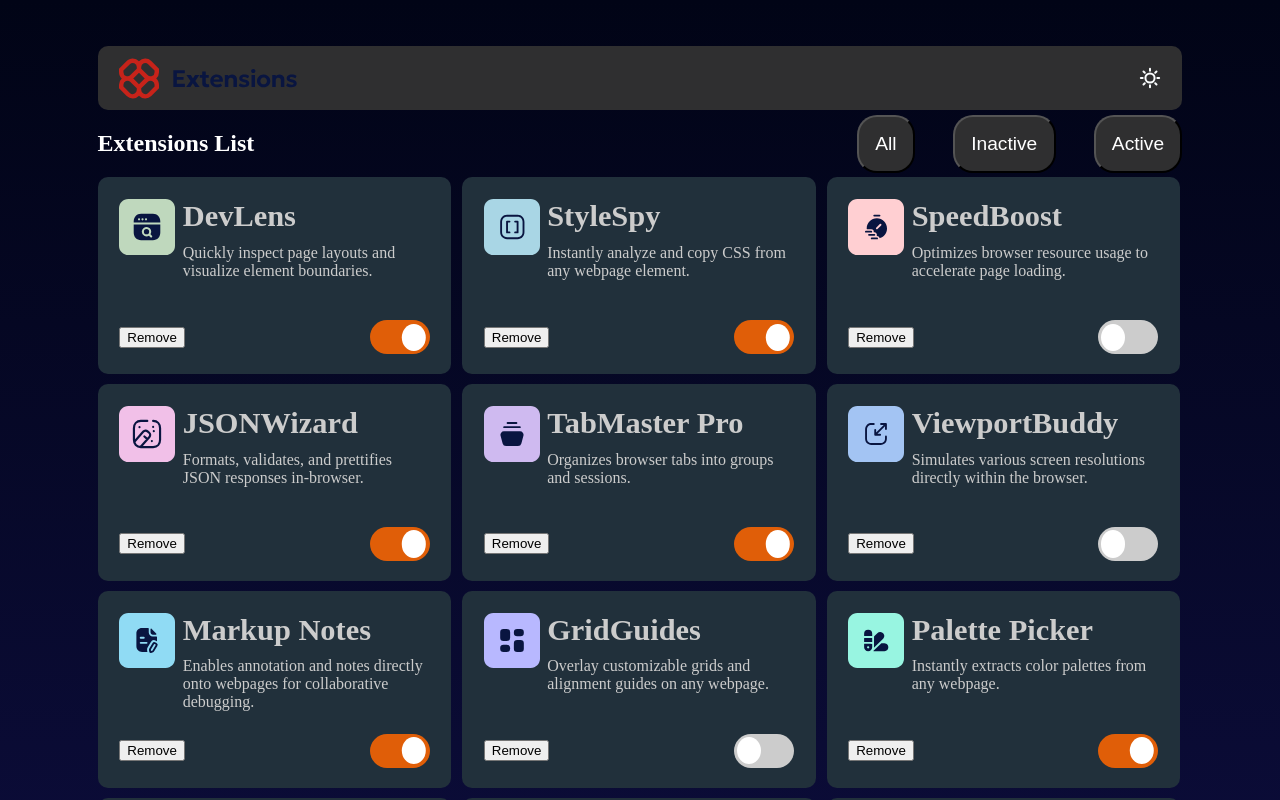
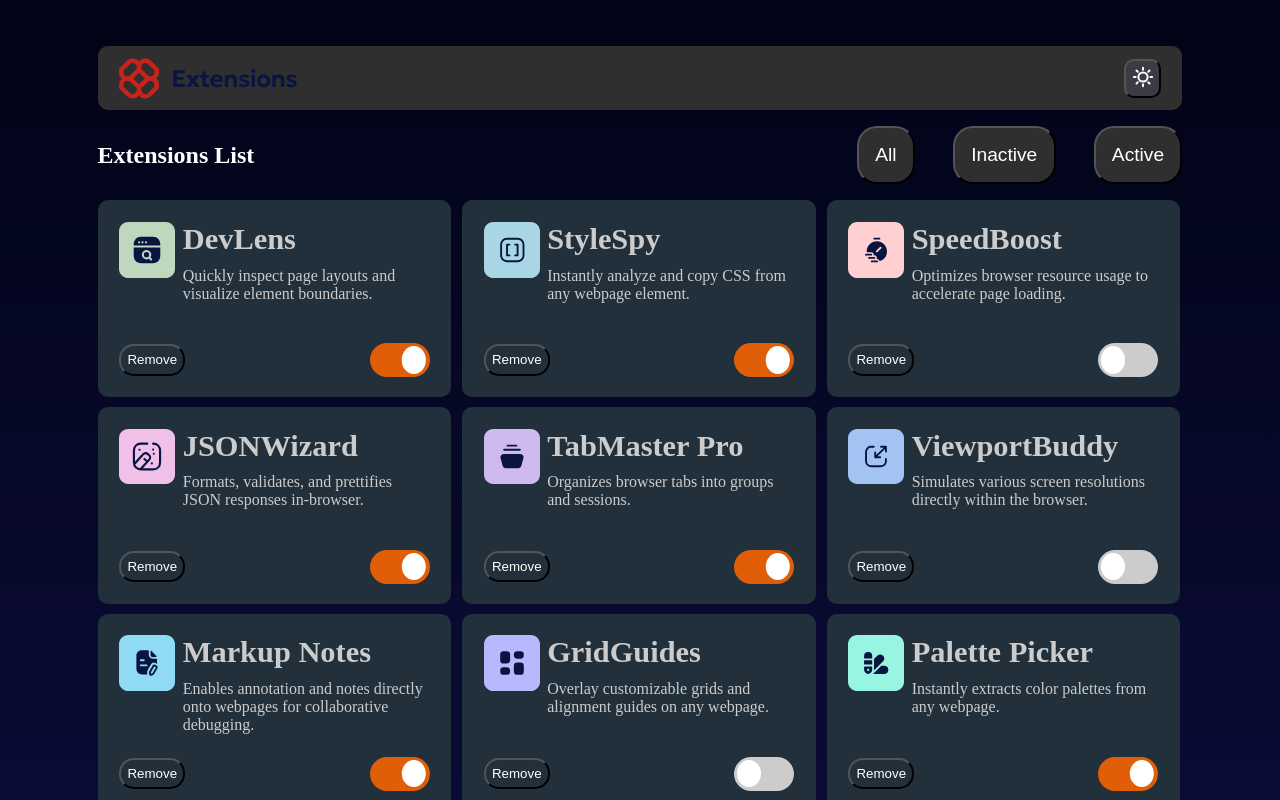
Before and after one commit to BYDINARES/Browser-extensions-manager-UI, a React (Vite) app in the folder browser-extensions-manager-ui/: page / in a window 1280 px wide. Shown: the top 800 px of the page. Built offline with nearby package versions, Linux system fonts and the light colour scheme.

Commit message:
adding the remove button

```diff
--- a/browser-extensions-manager-ui/src/App.jsx
+++ b/browser-extensions-manager-ui/src/App.jsx
@@ -7,8 +7,9 @@ import { useState } from "react";
 export default function App() {
   const [extensions, setExtensions] = useState(data);
   const [filter, setFilter] = useState("all");
+  const [background, setBackground] = useState("warm");
 
-  const [wasClicked, setWasClicked] = useState(/* All the filters */);
+  /* const [wasClicked, setWasClicked] = useState(all filters) */
 
   // Toggle active/inactive
   const toggleIsActive = (id) => {
@@ -19,6 +20,11 @@ export default function App() {
     );
   };
 
+  //Remove the extension from the list
+  const removeFromList = (id) => {
+    setExtensions((prev) => prev.filter((ext) => ext.name !== id));
+  };
+
   // Filter list
   const filteredExtensions = extensions.filter((ext) => {
     if (filter === "active") return ext.isActive;
@@ -26,11 +32,19 @@ export default function App() {
     return true; // "all"
   });
 
+  //The backgrounds
+  const styles = {
+    backgroundColor: "somrthing", //HERE YOU SET THE BACKGROUND AND THEN YOU TRY to add the logic
+    //Maybe with a usetate()
+  };
+
   return (
     <>
       <header>
         <img className="logo" src={logo} alt="The logo of the App" />
-        <img className="sun" src={sun} alt="The image of the Sun" />
+        <button className="sun-container">
+          <img className="sun" src={sun} alt="The image of the Sun" />
+        </button>
       </header>
 
       <section className="filter">
@@ -52,6 +66,7 @@ export default function App() {
             description={item.description}
             isActive={item.isActive}
             handleClick={toggleIsActive}
+            removeFromList={removeFromList}
           />
         ))}
       </main>
--- a/browser-extensions-manager-ui/src/components/Extensions.jsx
+++ b/browser-extensions-manager-ui/src/components/Extensions.jsx
@@ -7,7 +7,7 @@ export default function Extensions(props) {
         <p>{props.description}</p>
       </div>
       <div className="bottom">
-        <button>Remove</button>
+        <button onClick={() => props.removeFromList(props.name)}>Remove</button>
 
         <label className="switch">
           <input
--- a/browser-extensions-manager-ui/src/main.css
+++ b/browser-extensions-manager-ui/src/main.css
@@ -22,6 +22,17 @@ header {
   padding-right: 2%;
   height: 5vw;
 }
+header .logo {
+  color: #ccc;
+}
+header .sun-container {
+  padding: 0.5%;
+  border-radius: 10px;
+  background-color: #3b3b43;
+}
+header .sun-container:active, header .sun-container:hover {
+  background-color: #656565;
+}
 
 main {
   display: flex;
@@ -38,12 +49,15 @@ main {
   flex-direction: row;
   justify-content: space-between;
   align-items: center;
+  height: 7vw;
 }
 .filter div {
   display: flex;
   gap: 5%;
   width: 30%;
+  height: 100%;
   justify-content: space-between;
+  height: auto;
 }
 .filter div button {
   background-color: #2f2f30;
@@ -51,10 +65,15 @@ main {
   border-radius: 20px;
   padding: 5%;
   font-size: 1.2rem;
+  height: 1%;
 }
-.filter div button.active {
+.filter div button:focus {
   background-color: red;
-  color: transparent;
+  color: black;
+}
+.filter div button:hover {
+  background-color: red;
+  color: black;
 }
 
 .component-body {
@@ -99,6 +118,14 @@ main {
   justify-content: space-between;
   height: 20%;
   align-items: center;
+}
+.component-body .bottom button {
+  padding: 2%;
+  padding-left: 2%;
+  padding-right: 2%;
+  border-radius: 15px;
+  background-color: transparent;
+  color: #ffffff;
 }
 
 /* The switch - the box around the slider ======================== */
--- a/browser-extensions-manager-ui/src/styles/main.scss
+++ b/browser-extensions-manager-ui/src/styles/main.scss
@@ -23,6 +23,20 @@ header {
   padding-left: 2%;
   padding-right: 2%;
   height: 5vw;
+
+  .logo {
+    color: #ccc;
+  }
+
+  .sun-container {
+    padding: 0.5%;
+    border-radius: 10px;
+    background-color: #3b3b43;
+    &:active,
+    &:hover {
+      background-color: #656565;
+    }
+  }
 }
 
 main {
@@ -41,12 +55,15 @@ main {
   flex-direction: row;
   justify-content: space-between;
   align-items: center;
+  height: 7vw;
 
   div {
     display: flex;
     gap: 5%;
     width: 30%;
+    height: 100%;
     justify-content: space-between;
+    height: auto;
 
     button {
       background-color: #2f2f30;
@@ -54,9 +71,14 @@ main {
       border-radius: 20px;
       padding: 5%;
       font-size: 1.2rem;
-      &.active {
+      height: 1%;
+      &:focus {
         background-color: red;
-        color: transparent;
+        color: black;
+      }
+      &:hover {
+        background-color: red;
+        color: black;
       }
     }
   }
@@ -111,6 +133,15 @@ main {
     justify-content: space-between;
     height: 20%;
     align-items: center;
+
+    button {
+      padding: 2%;
+      padding-left: 2%;
+      padding-right: 2%;
+      border-radius: 15px;
+      background-color: transparent;
+      color: #ffffff;
+    }
   }
 }
 
```
Also changed, not shown: 2 other files (tests, documents, lock files or other folders).
